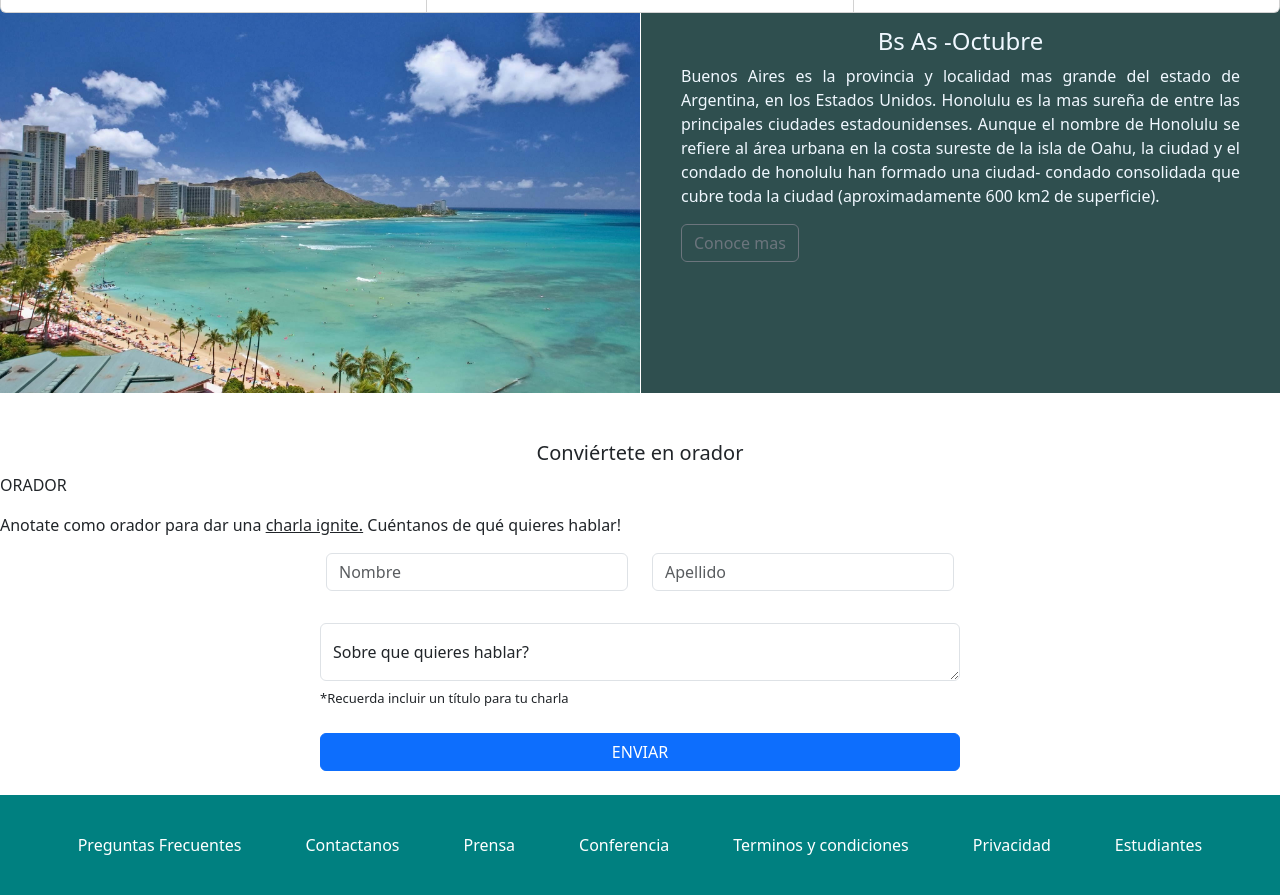
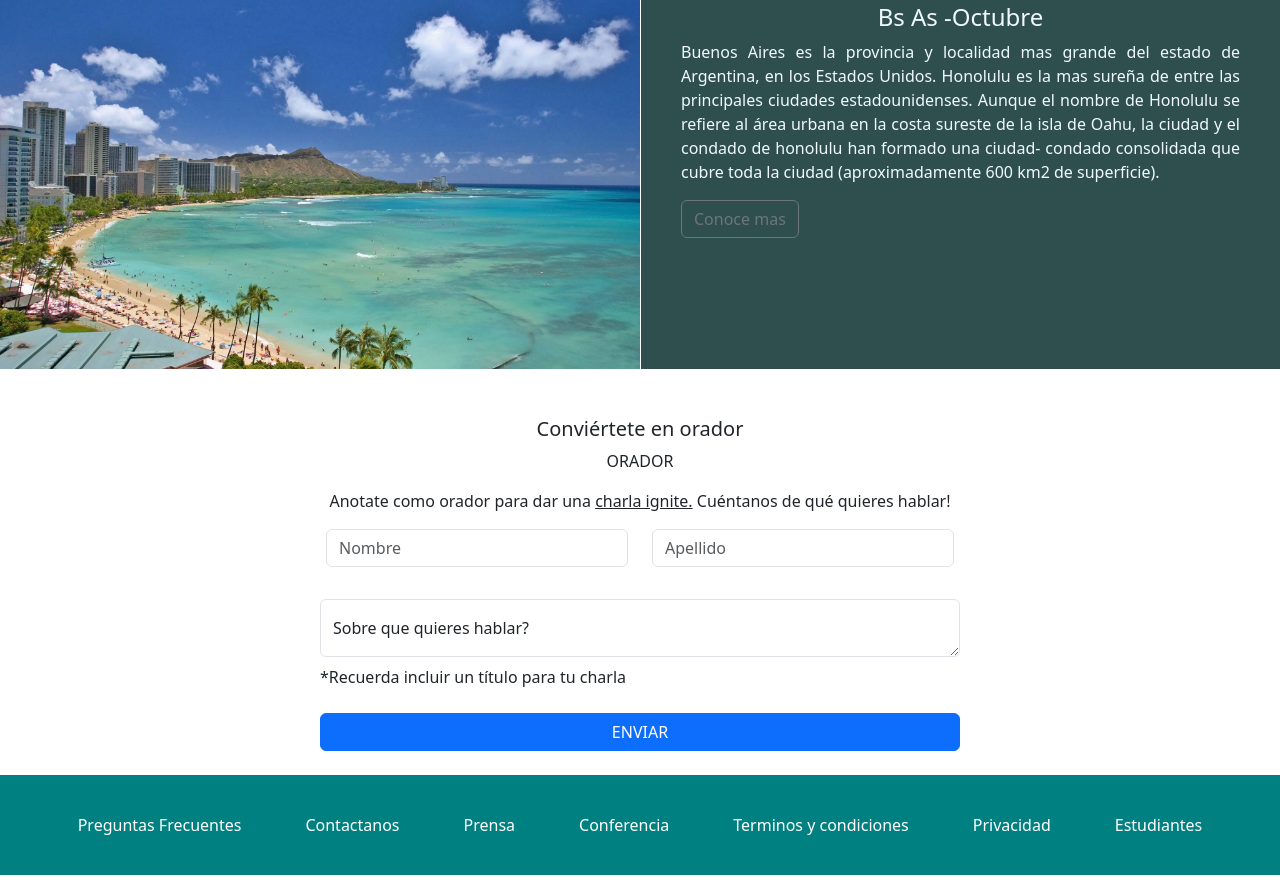
Before and after one commit to Ivana1971/CodoaCodoTP, a plain HTML site: page index.html in a window 1280 px wide. Shown: the part 1697-2592 px from the top of the page. Drawn offline with nearby package versions, Linux system fonts and the light colour scheme.

Commit message:
ajustesbrillo

```diff
--- a/css/style.css
+++ b/css/style.css
@@ -30,14 +30,14 @@
   text-justify: auto;
 }
 .card-superpuesta img {
-  filter: brightness(30%);
+  filter: brightness(60%);
 }
-.card-text {
+.card-text{
   font-size: small;
   text-align: justify;
+}
 
 
-}
 .card-img-overlay {
   text-align: right;
 }
--- a/index.html
+++ b/index.html
@@ -1,4 +1,4 @@
- s  <!DOCTYPE html>
+ <!DOCTYPE html>
 <html lang="en">
   <head>
     <meta charset="UTF-8" />
@@ -174,8 +174,8 @@
     <br />
     <br />
     <h5>Conviértete en orador</h5>
-    <p class="orador-2">ORADOR</p>
-    <p class="orador-3">
+    <p class="orador-2 text-center">ORADOR</p>
+    <p class="orador-3 text-center">
       Anotate como orador para dar una <u> charla ignite.</u> Cuéntanos de qué
       quieres hablar!
     </p>
@@ -209,7 +209,7 @@
         <label for="floatingTextarea">Sobre que quieres hablar?</label>
       </div>
 
-      <p style="font-size: small">*Recuerda incluir un título para tu charla</p>
+      <p style="font-size: small text align center;">*Recuerda incluir un título para tu charla</p>
       <button class="btn btn-primary" type="button">ENVIAR</button>
     </div>
     <br />
```
